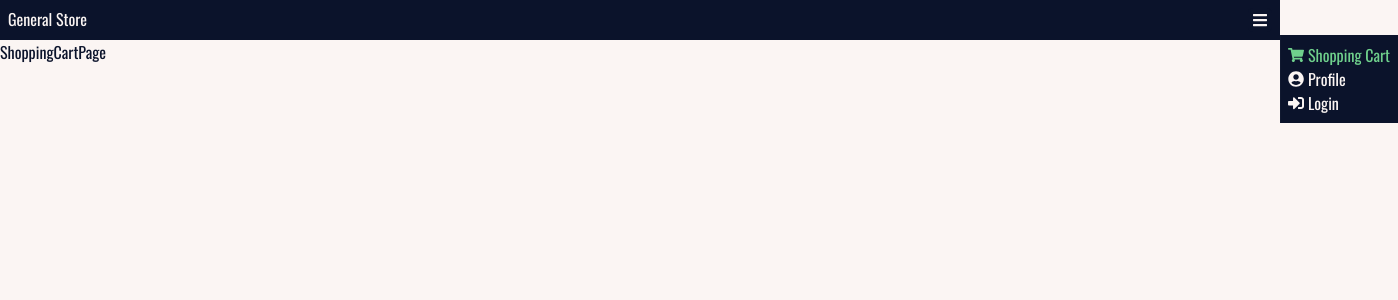
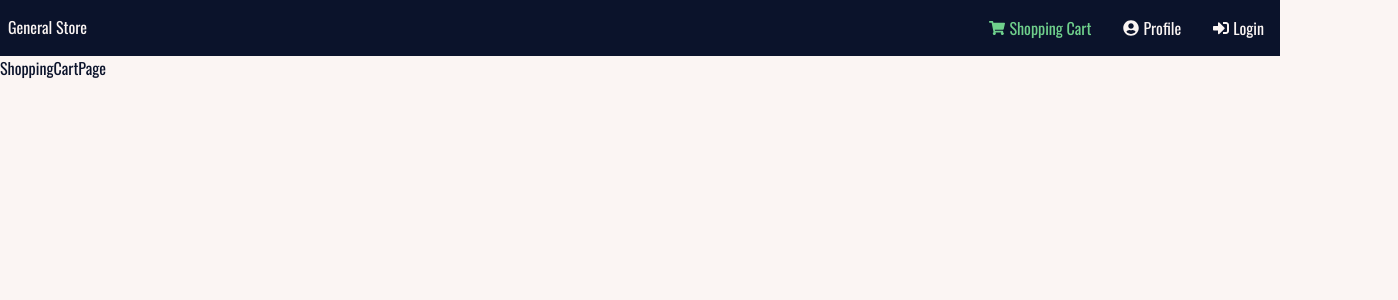
Before and after one commit to Aim4dabush/general-admin, a React (Vite) app: page /shopping-cart in a window 1280 px wide. Shown: the top 300 px of the page, 1398 px wide, since content can reach past the window. Built offline with nearby package versions, Linux system fonts and the light colour scheme.

Commit message:
Navbar - added responsive style

```diff
--- a/src/components/navbar/Navbar.module.scss
+++ b/src/components/navbar/Navbar.module.scss
@@ -7,6 +7,7 @@
   justify-content: space-between;
   padding: 0.5rem;
   position: relative;
+  width: 100%;
 
   .brand {
     color: $primary;
@@ -32,3 +33,18 @@
     transition: transform 500ms ease-in;
   }
 }
+
+@media (min-width: 540px) {
+  .navbar_container {
+    .button_wrapper {
+      display: none;
+    }
+
+    .link_list {
+      column-gap: 2rem;
+      display: flex;
+      position: initial;
+      transform: translateX(0);
+    }
+  }
+}
```
